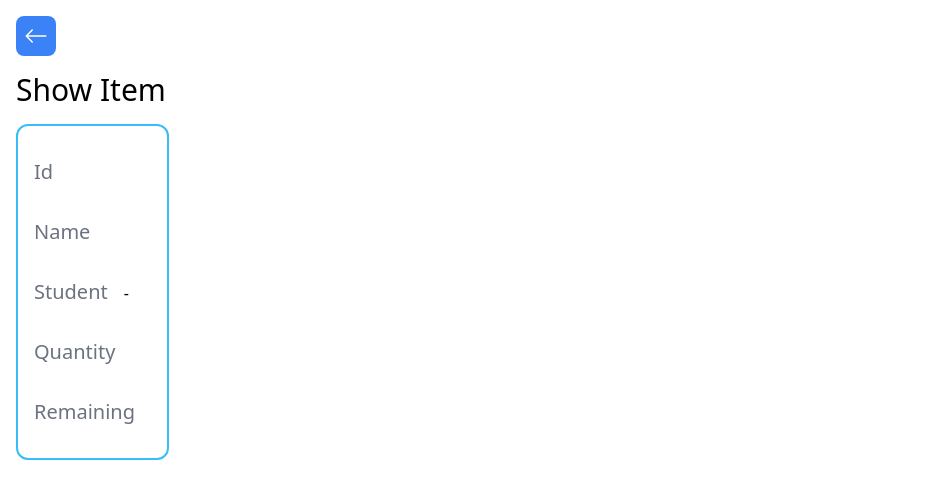
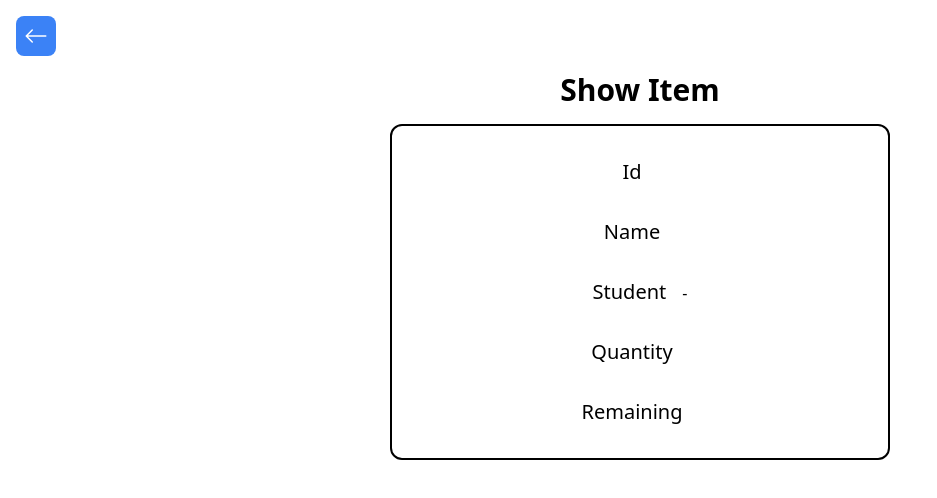
Before and after one commit to ssugam10/SAC_Management_System, a React (Vite) app in the folder frontend/: page /items/details/1 in a window 1280 px wide. Shown: the top 498 px of the page, without its empty margins (0-937 px from the left). Built offline with nearby package versions, Linux system fonts and the light colour scheme; no server answers.

Commit message:
Show item page changes

```diff
--- a/frontend/src/pages/Home.jsx
+++ b/frontend/src/pages/Home.jsx
@@ -8,7 +8,13 @@ import { MdOutlineAddBox, MdOutlineDelete } from "react-icons/md";
 import moment from "moment";
 
 const Home = () => {
-    const [items, setItems] = useState([]);
+    const [items, setItems] = useState([
+        {name:"bball", quantity:2, remaining:1},
+        {name:"bball", quantity:2, remaining:1},
+        {name:"bball", quantity:2, remaining:1},
+        {name:"bball", quantity:2, remaining:1},
+        {name:"bball", quantity:2, remaining:1},
+    ]);
     const [loading, setLoading] = useState(false);
     const [searchQuery, setSearchQuery] = useState("");
     const [searchParams, setSearchParams] = useState([]);
@@ -42,7 +48,7 @@ const Home = () => {
     return (
         <div className="p-4 h-screen bg-gray-100" style={{ color: "#333" }}>
             <div className="flex justify-between items-center mb-8">
-                <h1 className="text-3xl font-bold">SAC Mgmt.</h1>
+                <h1 className="text-3xl font-bold">SAC Management</h1>
                 <div className="input-box relative right-16">
                     <input
                         type="search"
--- a/frontend/src/pages/ShowItem.jsx
+++ b/frontend/src/pages/ShowItem.jsx
@@ -27,37 +27,38 @@ const ShowItem = () => {
     return (
         <div className="p-4 ">
             <BackButton />
-            <h1 className="text-3xl my-4">Show Item</h1>
+            <h1 className="text-3xl font-bold my-4 text-center">Show Item</h1>
+            <div className="flex justify-center items-center">
                 {loading ? (
                     <Spinner />
                 ) : (
-                <div className="flex flex-col border-2 border-sky-400 rounded-xl w-fit p-4">
+                    <div className="flex flex-col justify-center items-center border-2 border-black rounded-xl w-2/5 p-4">
                         <div className="my-4">
-                        <span className="text-xl mr-4 text-gray-500">Id</span>
+                            <span className="text-xl mr-4 text-black">Id</span>
                             <span>{item.id}</span>
                         </div>
 
                         <div className="my-4">
-                        <span className="text-xl mr-4 text-gray-500">Name</span>
+                            <span className="text-xl mr-4 text-black">Name</span>
                             <span>{item.name}</span>
                         </div>
 
                         <div className="my-4">
-                        <span className="text-xl mr-4 text-gray-500">
+                            <span className="text-xl mr-4 text-black">
                                 Student
                             </span>
                             <span>{item.author ? item.author : "-"}</span>
                         </div>
 
                         <div className="my-4">
-                        <span className="text-xl mr-4 text-gray-500">
+                            <span className="text-xl mr-4 text-black">
                                 Quantity
                             </span>
                             <span>{item.quantity}</span>
                         </div>
 
                         <div className="my-4">
-                        <span className="text-xl mr-4 text-gray-500">
+                            <span className="text-xl mr-4 text-black">
                                 Remaining
                             </span>
                             <span>{item.remaining}</span>
@@ -65,6 +66,7 @@ const ShowItem = () => {
                     </div>
                 )}
             </div>
+        </div>
     );
 };
 
```
Also changed, not shown: 1 other file (tests, documents, lock files or other folders). Lines whose indentation alone changed are shown as unchanged.
